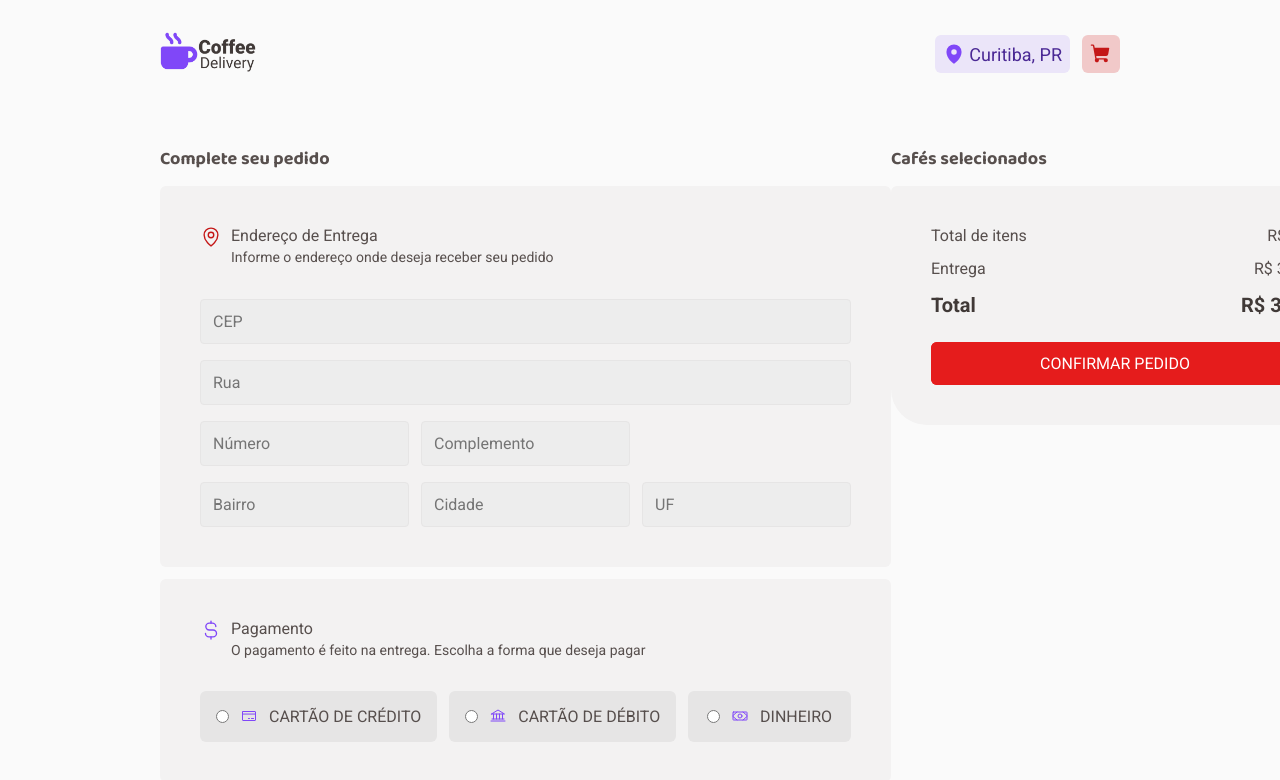
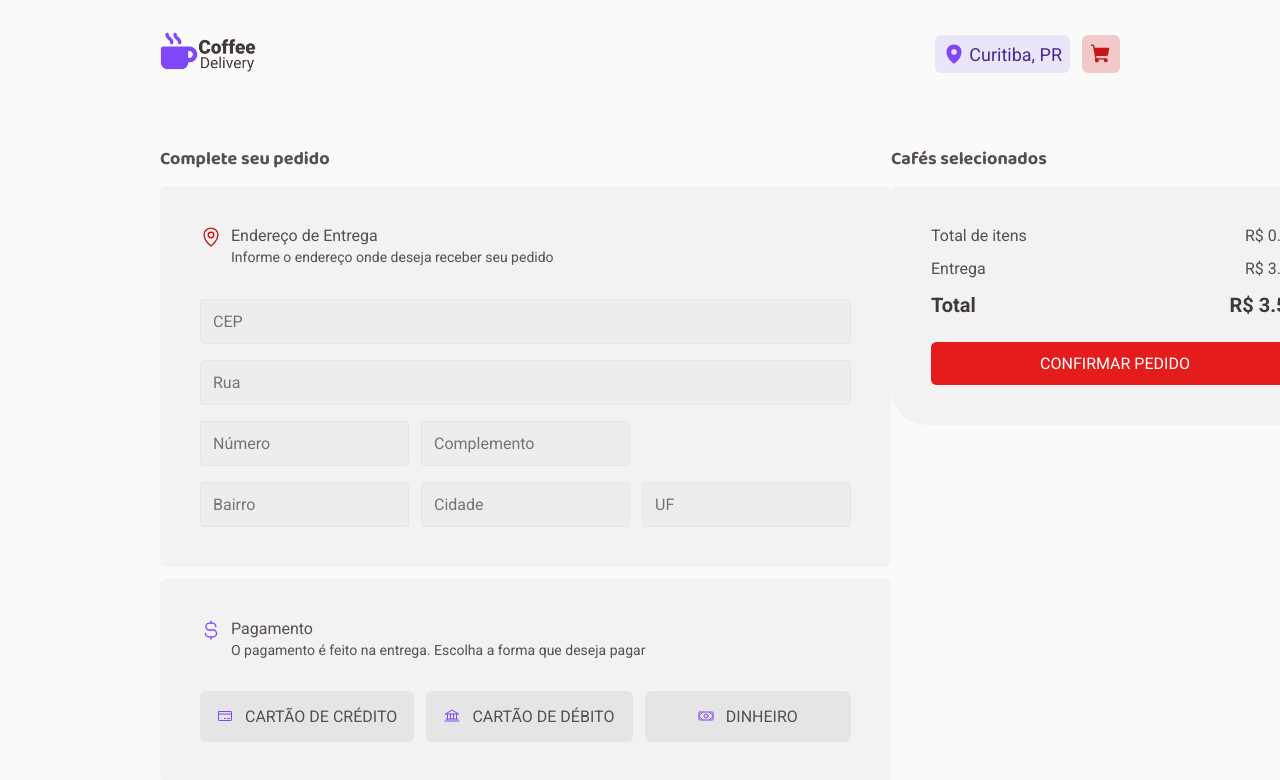
Before and after one commit to CarlosSFr/coffeeshop-ts, a React (Vite) app: page /checkout in a window 1280 px wide. Shown: the top 780 px of the page. Built offline with nearby package versions, Linux system fonts and the light colour scheme.

Commit message:
Payment method of the cart is functional

```diff
--- /dev/null
+++ b/src/components/Payment/index.tsx
@@ -0,0 +1,19 @@
+import { InputHTMLAttributes, LegacyRef, forwardRef } from 'react'
+
+import { Container } from './styles'
+
+type Props = InputHTMLAttributes<HTMLInputElement> & {
+  isSelected: boolean
+}
+
+export const Radio = forwardRef(function Radio(
+  { children, isSelected, ...rest }: Props,
+  ref: LegacyRef<HTMLInputElement>,
+) {
+  return (
+    <Container data-state={isSelected}>
+      <input type="radio" ref={ref} {...rest} />
+      {children}
+    </Container>
+  )
+})
--- /dev/null
+++ b/src/components/Payment/styles.ts
@@ -0,0 +1,37 @@
+import styled from 'styled-components'
+
+export const Container = styled.label`
+    padding: 1rem;
+    color: ${props => props.theme["gray-700"]};
+    background-color: ${props => props.theme["gray-400"]};
+    border: 1px solid transparent;
+    border-radius: 6px;
+    gap: 0.75rem;
+    display: flex;
+    align-items: center;
+    justify-content: center;
+    width: 100%;
+    max-height: 51px;
+    white-space: nowrap;
+    font-family: "Roboto", sans-serif;
+    font-size: 1rem;
+    font-weight: 400;
+
+    &:hover {
+        background-color: ${props => props.theme["gray-500"]};
+        cursor: pointer;
+    }
+
+    &[data-state='true'] {
+        background-color: ${props => props.theme["purple-300"]};
+        border: 1px solid ${props => props.theme["purple-500"]};
+    }
+
+    input {
+        display: none;
+    }
+
+    svg {
+        color: ${props => props.theme["purple-500"]};
+    }
+    `
--- a/src/contexts/CartContext.tsx
+++ b/src/contexts/CartContext.tsx
@@ -54,7 +54,7 @@ function handleCartButton(quantity: number, coffeeId: string){
 }
 
 useEffect(() => {
-    console.log(arrayItems);
+    // console.log(arrayItems);
 }, [arrayItems, newCartItem])
 
     return (
--- a/src/main.tsx
+++ b/src/main.tsx
@@ -1,9 +1,9 @@
-import React from 'react'
+// import React from 'react'
 import ReactDOM from 'react-dom/client'
 import { App } from './App.tsx'
 
 ReactDOM.createRoot(document.getElementById('root')!).render(
-  <React.StrictMode>
+  // <React.StrictMode>
     <App />
-  </React.StrictMode>,
+  // </React.StrictMode>
 )
--- a/src/pages/Checkout/components/CoffeeSum/index.tsx
+++ b/src/pages/Checkout/components/CoffeeSum/index.tsx
@@ -22,7 +22,7 @@ export function CoffeeSum({ title, price, image, quantity }: CoffeeSumProps){
                 <CoffeeValues>
                     <CoffeeText>
                         <h3>{title}</h3>
-                        <p>R$ {price}</p>
+                        <p>R$ {price.toFixed(2)}</p>
                     </CoffeeText>
                     <CoffeeInput>
                         <input
--- a/src/pages/Checkout/index.tsx
+++ b/src/pages/Checkout/index.tsx
@@ -8,7 +8,6 @@ import {
     LeftContainer,
     NeighborCity,
     NumberComplement,
-    PaymentButton,
     PaymentContainer,
     RightContainer,
     SubmitButton,
@@ -20,14 +19,16 @@ import { CoffeeSum } from "./components/CoffeeSum";
 import { NavLink } from "react-router-dom"
 import { useContext } from "react";
 import { CartContext } from "../../contexts/CartContext";
+import { useForm } from "react-hook-form"
+import { Radio } from "../../components/Payment";
+
+type FormInputs = {
+    paymentMethod: "credit" | "debit" | "cash"
+}
 
 export function Checkout(){
-
     const { arrayItems } = useContext(CartContext)
-
-    // function handlePaymentMethod(){
-
-    // }
+    const { register, watch } = useForm<FormInputs>()
 
     function sumOfCartItem(){
         let priceUnit = 0;
@@ -47,6 +48,10 @@ export function Checkout(){
     const totalPrice = sumOfCartItem()
 
     const delirevyPrice = 3.5;
+
+    const totalWithDelivery = delirevyPrice + totalPrice;
+
+    const selectedPaymentMethod = watch('paymentMethod')
 
     return (
         <CheckoutContainer>
@@ -78,19 +83,28 @@ export function Checkout(){
                         <CurrencyDollarSimple size={22} color="#8047F8" /><span>Pagamento</span>
                         <p>O pagamento é feito na entrega. Escolha a forma que deseja pagar</p>
                     </TextContainer>
-                    <ButtonContainer className="radio-group" >
-                        <PaymentButton className="container" >
-                            <input type="radio" name="radio"/>
-                            <CreditCard size={16} color="#8047F8"/>CARTÃO DE CRÉDITO
-                        </PaymentButton>
-                        <PaymentButton className="container">
-                            <input type="radio" name="radio" />
-                            <Bank size={16} color="#8047F8"/> CARTÃO DE DÉBITO
-                        </PaymentButton>
-                        <PaymentButton className="container">
-                            <input type="radio" name="radio" />
-                            <Money size={16} color="#8047F8"/>DINHEIRO
-                        </PaymentButton>
+                    <ButtonContainer >
+                        <Radio
+                            isSelected={selectedPaymentMethod === "credit"}
+                            {...register("paymentMethod")}
+                            value="credit"
+                        >
+                        <CreditCard size={16} />CARTÃO DE CRÉDITO
+                        </Radio>
+                        <Radio
+                            isSelected={selectedPaymentMethod === "debit"}
+                            {...register("paymentMethod")}
+                            value="debit"
+                        >
+                        <Bank size={16} /> CARTÃO DE DÉBITO
+                        </Radio>
+                        <Radio
+                            isSelected={selectedPaymentMethod === "cash"}
+                            {...register("paymentMethod")}
+                            value="cash"
+                        >
+                        <Money size={16} />DINHEIRO
+                        </Radio>
                     </ButtonContainer>
                 </PaymentContainer>
             </LeftContainer>
@@ -113,16 +127,16 @@ export function Checkout(){
                         <TotalItens>
                             <span>Total de itens</span>
                             <span>
-                                { `R$ ${totalPrice}` }
+                                { `R$ ${totalPrice.toFixed(2)}` }
                             </span>
                         </TotalItens>
                         <TotalItens>
                             <span>Entrega</span>
-                            <span>{`R$ ${delirevyPrice}`}</span>
+                            <span>{`R$ ${delirevyPrice.toFixed(2)}`}</span>
                         </TotalItens>
                         <TotalValue>
                             <span>Total</span>
-                            <span>{ `R$ ${delirevyPrice + totalPrice}` }</span>
+                            <span>{ `R$ ${totalWithDelivery.toFixed(2)}` }</span>
                         </TotalValue>
                     </SumContainer>
                     <NavLink to="/success" >
--- a/src/pages/Checkout/styles.ts
+++ b/src/pages/Checkout/styles.ts
@@ -92,36 +92,6 @@ export const ButtonContainer = styled.div`
     gap: 0.75rem;
 
 `
-export const PaymentButton = styled.label`
-    padding: 1rem;
-    color: ${props => props.theme["gray-700"]};
-    background-color: ${props => props.theme["gray-400"]};
-    border: none;
-    border-radius: 6px;
-    gap: 0.75rem;
-    display: flex;
-    align-items: center;
-    justify-content: center;
-    width: 100%;
-    max-height: 51px;
-    white-space: nowrap;
-    font-family: "Roboto", sans-serif;
-    font-size: 1rem;
-    font-weight: 400;
-
-    /* input{
-        position: absolute;
-        opacity: 0;
-        cursor: pointer;
-        height: 0;
-        width: 0;
-    } */
-
-    &:hover{
-        background-color: ${props => props.theme["gray-500"]};
-        cursor: pointer;
-    }
-`
 
 export const RightContainer = styled.div`
     display: flex;
```
